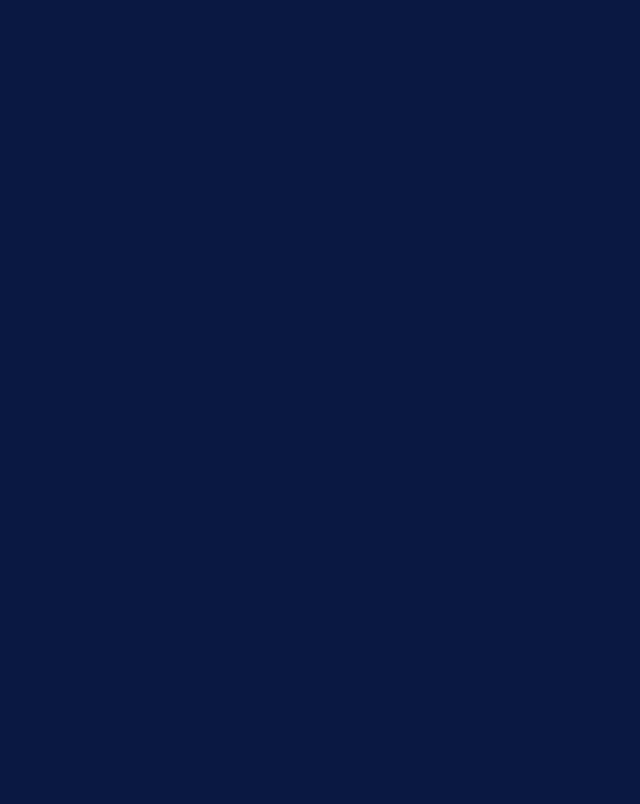
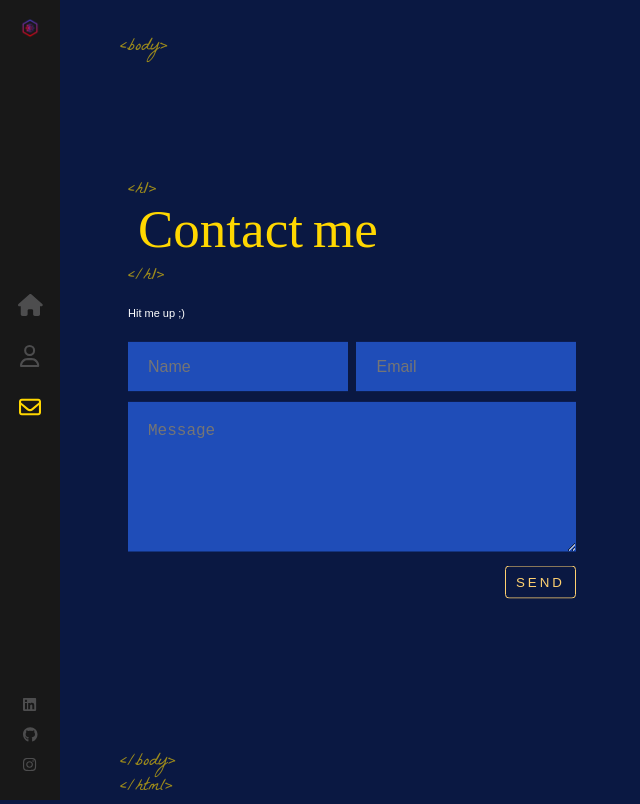
Before and after one commit to K1enNg/portfolio, a React (Vite) app: page /contact in a window 1280 px wide. Before the commit this address had no page. Shown: the whole page, without its empty margins (0-640 px from the left). Built offline with nearby package versions, Linux system fonts and the light colour scheme.

Commit message:
build contact page

```diff
--- a/src/App.jsx
+++ b/src/App.jsx
@@ -4,6 +4,7 @@
 import Layout from './components/Layout'
 import Home from './components/Home'
 import About from './components/About'
+import Contact from './components/Contact'
 
 function App() {
   return (
@@ -12,6 +13,7 @@
         <Route path='/' element={<Layout/>}>
           <Route index element={<Home/>}/>
           <Route path='/about' element={<About/>}/>
+          <Route path='/contact' element={<Contact/>}/>
         </Route>
       </Routes>
     </>
--- a/src/components/About/index.scss
+++ b/src/components/About/index.scss
@@ -23,7 +23,7 @@
     display: flex;
     justify-content: center;
     align-items: center;
-    font-size: 4rem;
+    font-size: 7rem;
     color: white;
 }
 
--- /dev/null
+++ b/src/components/Contact/index.jsx
@@ -0,0 +1,78 @@
+import React, { useEffect, useState } from 'react'
+import './index.scss'
+import AnimatedLetters from '../AnimatedLetters'
+
+const Contact = () => {
+    const [result, setResult] = React.useState("");
+
+    const onSubmit = async (event) => {
+      event.preventDefault();
+      setResult("Sending....");
+      const formData = new FormData(event.target);
+
+      formData.append("access_key", "9bf545ca-b05e-4fde-8045-63f4d8fbc05f");
+
+      const response = await fetch("https://api.web3forms.com/submit", {
+        method: "POST",
+        body: formData
+      });
+
+      const data = await response.json();
+
+      if (data.success) {
+        setResult("Form Submitted Successfully");
+        event.target.reset();
+      } else {
+        console.log("Error", data);
+        setResult(data.message);
+      }
+    };
+
+    const [letterClass, setLetterClass] = useState('text-animate')
+    useEffect(() => {
+        const timer = setTimeout(() => {
+          setLetterClass('text-animate-hover');
+        }, 3000);
+
+        return () => clearTimeout(timer);
+      }, []);
+  return (
+    <div className='container contact-page'>
+        <div className="text-zone">
+            <h1>
+                <AnimatedLetters
+                    letterClass={letterClass}
+                    strArray={['C','o','n','t','a','c','t',' ','m','e']}
+                    idx={15}
+                />
+            </h1>
+            <p>
+                Hit me up ;)
+            </p>
+            <div className="contact-form">
+                <form onSubmit={onSubmit}>
+                    <ul>
+                        <li className='half'>
+                            <input type="text" name='name' placeholder='Name' required />
+                        </li>
+                        <li className='half'>
+                            <input type="email" name='email' placeholder='Email'required/>
+                        </li>
+                        <li>
+                            <input placeholder="Subject" type="text" name="subject"required/>
+                        </li>
+                        <li>
+                            <textarea placeholder='Message' name='message' required></textarea>
+                        </li>
+                        <li>
+                            <input type='submit' className='flat-button' value="SEND"/>
+                        </li>
+                    </ul>
+                </form>
+            </div>
+        </div>
+    </div>
+  )
+}
+
+export default Contact
--- /dev/null
+++ b/src/components/Contact/index.scss
@@ -0,0 +1,69 @@
+.contact-form {
+    width: 100%;
+    margin-top: 20px;
+
+    ul {
+        padding: 0;
+        margin: 0;
+
+        li {
+            padding: 0;
+            margin: 0;
+            list-style: none;
+            margin-bottom: 10px;
+            overflow: hidden;
+            display: block;
+            position: relative;
+            opacity: 0;
+            animation: fadeInUp 2s 2s;
+            animation-fill-mode: forwards;
+        }
+
+        li.half {
+            width: 49%;
+            margin-left: 2%;
+            float: left;
+            clear: none;
+
+            &:first-child {
+                margin-left: 0;
+            }
+        }
+    }
+}
+
+input[type='text'],
+input[type='email'] {
+    width: 100%;
+    border: 0;
+    background: #1f4db8;
+    height: 50px;
+    font-size: 16px;
+    color: #fff;
+    padding: 0 20px;
+    box-sizing: border-box;
+}
+
+textarea {
+    width: 100%;
+    border: 0;
+    background: #1f4db8;
+    height: 50px;
+    font-size: 16px;
+    color: #fff;
+    padding: 20px;
+    min-height: 150px;
+    box-sizing: border-box;
+}
+
+.flat-button {
+    color: #ffd170;
+    background: 0 0;
+    font: 11px;
+    letter-spacing: 3px;
+    text-decoration: none;
+    padding: 8px 10px;
+    border: 1px solid #ffd170;
+    float: right;
+    border-radius: 4px;
+}
--- a/src/components/Layout/index.scss
+++ b/src/components/Layout/index.scss
@@ -39,7 +39,8 @@
     animation-delay: 1s;
 }
 
-.about-page {
+.about-page,
+.contact-page {
     .text-zone {
         position: absolute;
         top: 50%;
```
